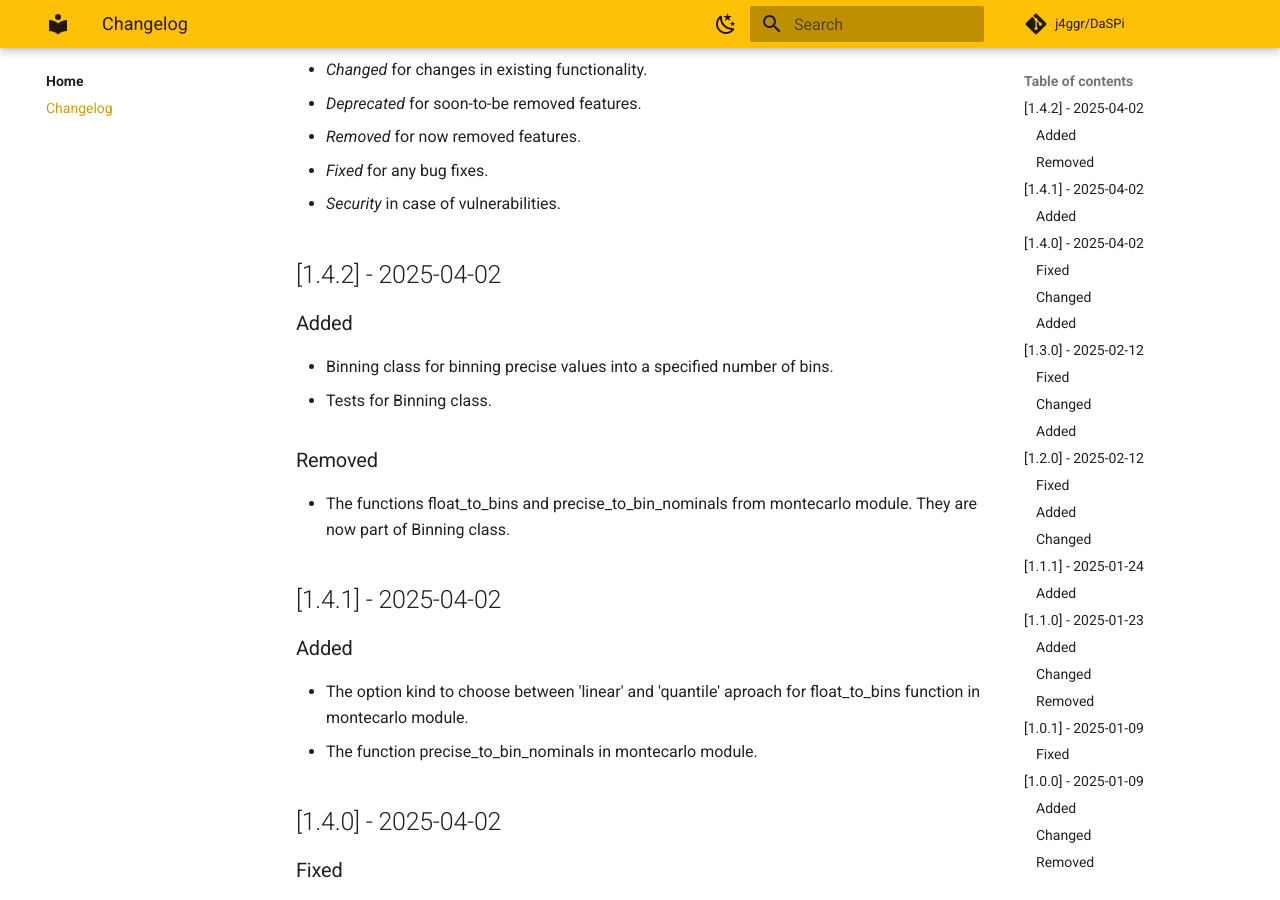
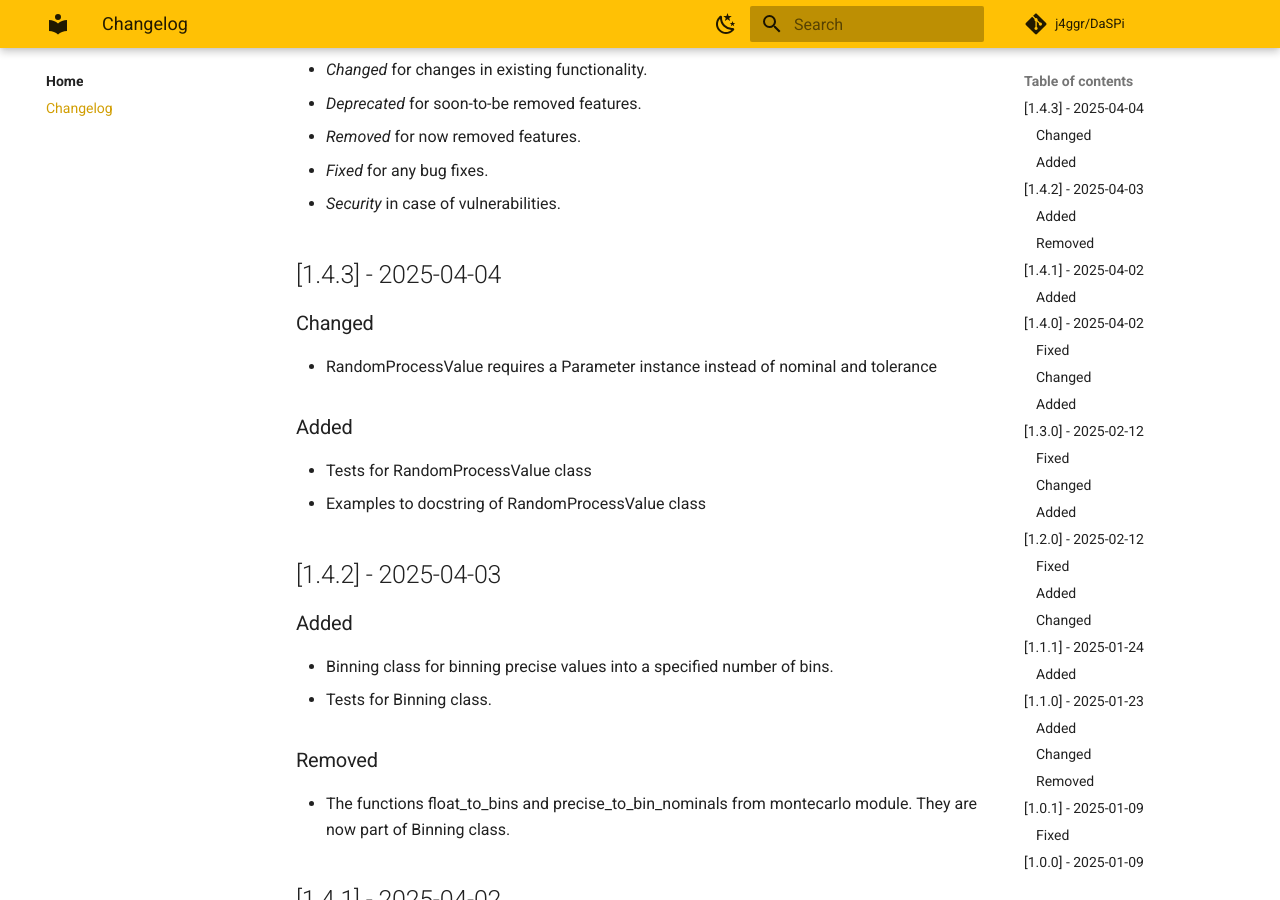
Before and after one commit to j4ggr/DaSPi, an MkDocs documentation site: the page built from docs/CHANGELOG.md, in a window 1280 px wide and 900 px high, scrolled down 329 px. Built offline with MkDocs 1.6.1 and Material for MkDocs 9.7.7, drawn with Linux system fonts in a browser that asks for light colours; comment, search, counter and statistics services are not loaded.

Commit message:
Release v1.4.3

```diff
--- a/docs/CHANGELOG.md
+++ b/docs/CHANGELOG.md
@@ -14,7 +14,18 @@ __Types of changes__:
 - _Fixed_ for any bug fixes.
 - _Security_ in case of vulnerabilities.
 
-## [1.4.2] - 2025-04-02
+## [1.4.3] - 2025-04-04
+
+### Changed
+
+- RandomProcessValue requires a Parameter instance instead of nominal and tolerance
+
+### Added
+
+- Tests for RandomProcessValue class
+- Examples to docstring of RandomProcessValue class
+
+## [1.4.2] - 2025-04-03
 
 ### Added
 
--- a/pyproject.toml
+++ b/pyproject.toml
@@ -1,6 +1,6 @@
 [project]
 name = "DaSPi"
-version = "1.4.2"
+version = "1.4.3"
 description = "Visualize and analyze your data with DaSPi. This package is designed for users who want to find relevant influencing factors in processes and validate improvements."
 authors = [
     {name = "Reto Jäggli", email = "reto@jaeggli.email"},
```
